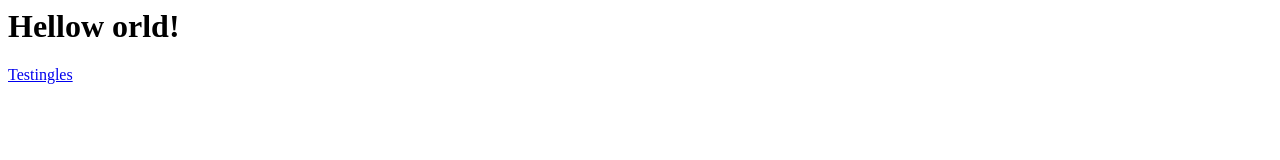
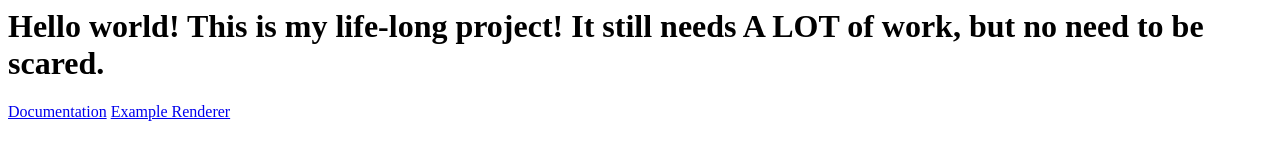
Before and after one commit to Foreplay241/kanisaGen, a plain HTML site: page index.html in a window 1280 px wide. Drawn offline with Linux system fonts and the light colour scheme.

Commit message:
Update index.html

```diff
--- a/index.html
+++ b/index.html
@@ -1,3 +1,4 @@
-<h1>Hellow orld!</h1>
+<h1>Hello world! This is my life-long project! It still needs A LOT of work, but no need to be scared.</h1>
 
-<a href="vaultHTML/kanisa-project.html">Testingles</a>
+<a href="vaultHTML/kanisa-project.html">Documentation</a>
+<a href="bluebeard22.itch.io/kanisaren">Example Renderer</a>
```
